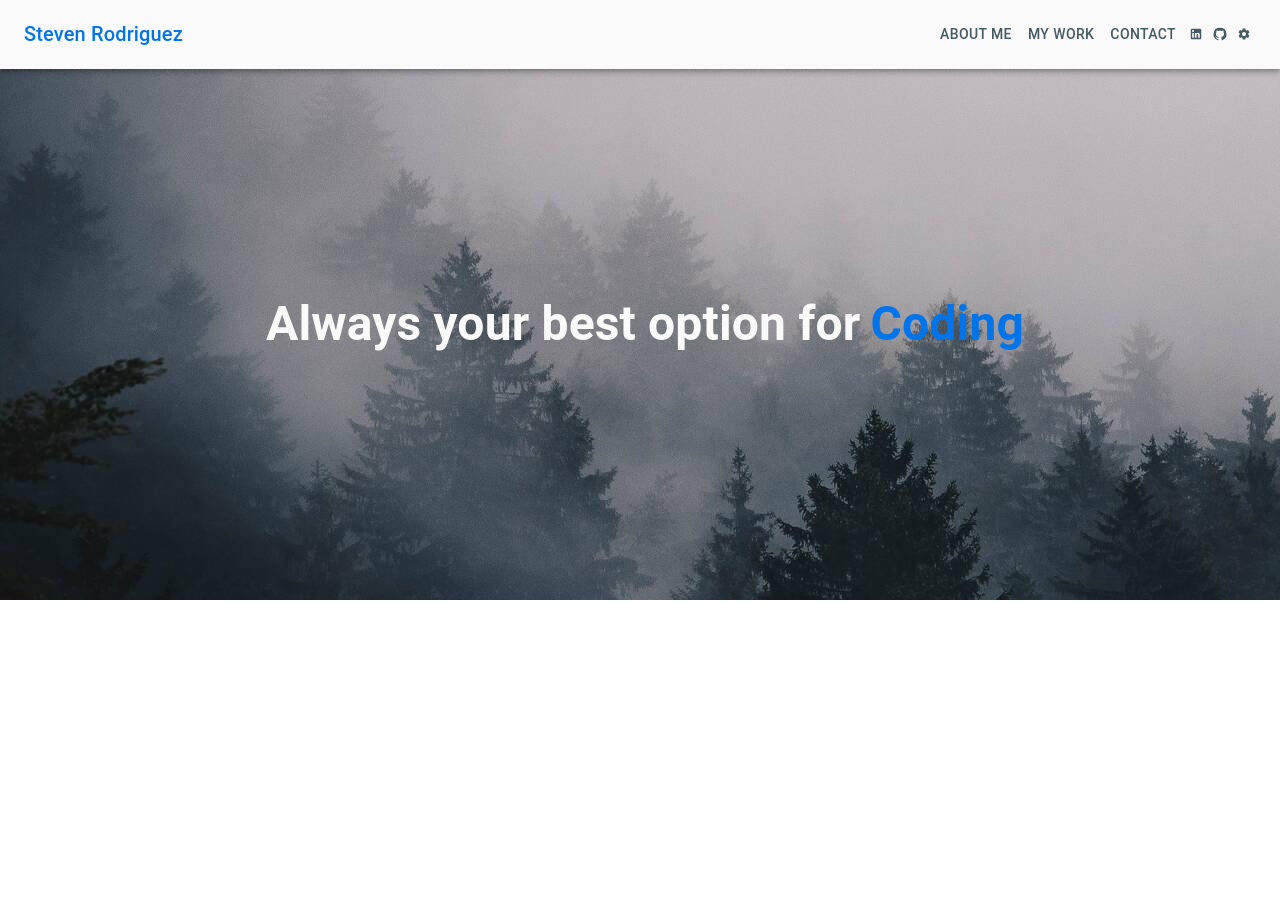
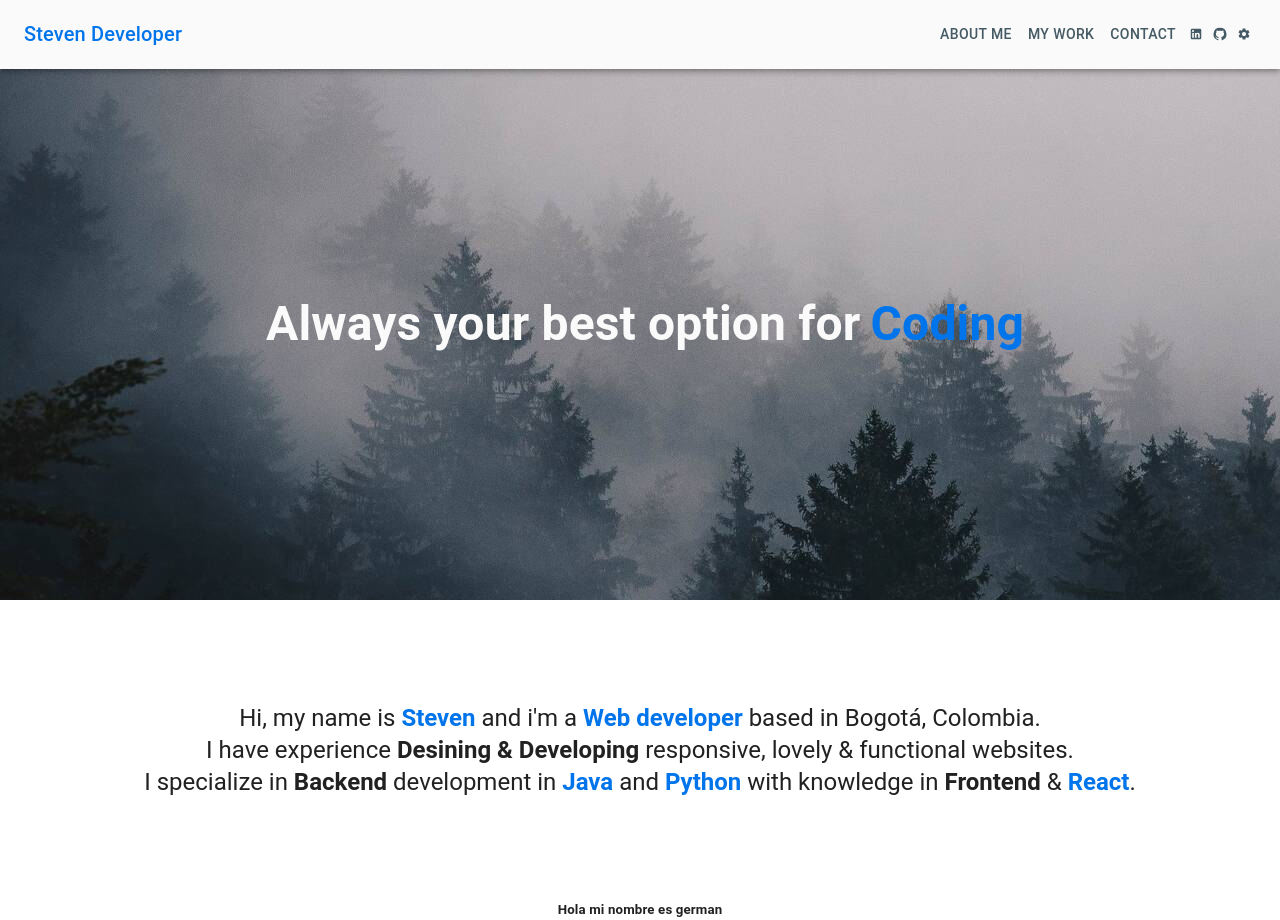
Before and after one commit to Steven-Rodriguez-git/portfolio-web-dev, a React (Create React App) app: page / in a window 1280 px wide. Before the commit the page ends 800 px from the top, so only its background shows below. Built offline with nearby package versions, Linux system fonts and the light colour scheme.

Commit message:
add page home

```diff
--- a/src/App.js
+++ b/src/App.js
@@ -1,6 +1,7 @@
 import "./App.css";
 import Home from "./components/home/pages/Home";
 import NavBar from "./components/navbar/NavBar";
+import Footer from "./components/footer/Footer";
 
 
 
@@ -9,6 +10,7 @@ function App() {
     <div>
       <NavBar/>
       <Home/>
+      <Footer/>
     </div>
 
   );
--- /dev/null
+++ b/src/components/footer/Footer.js
@@ -0,0 +1,18 @@
+import * as React from 'react';
+import CssBaseline from '@mui/material/CssBaseline';
+import Container from '@mui/material/Container';
+
+
+const Footer = () =>
+{
+    return(
+        <React.Fragment>
+      <CssBaseline />
+      <Container fixed>
+        <h5><center> Hola mi nombre es german </center></h5>
+      </Container>
+    </React.Fragment>
+    );
+}
+
+export default Footer;
--- a/src/components/home/components/CenterHead.css
+++ b/src/components/home/components/CenterHead.css
@@ -43,7 +43,6 @@
 
   .importantText {
     color: #0075eb!important;
-
     font-weight: bold;
     font-size: 3rem;
     margin-left: 10px;
--- a/src/components/home/components/CenterHead.js
+++ b/src/components/home/components/CenterHead.js
@@ -3,7 +3,6 @@ import "./CenterHead.css";
 import * as React from "react";
 import CssBaseline from "@mui/material/CssBaseline";
 import Box from "@mui/material/Box";
-import Container from "@mui/material/Container";
 
 const CenterHead = () => {
   return (
--- /dev/null
+++ b/src/components/home/components/CenterText.css
@@ -0,0 +1,14 @@
+
+.text{
+
+    width: 100%;
+    min-height: 300px;
+    display: flex !important;
+    align-items: center;
+    justify-content: center;
+    text-align: center;
+}
+.blueText {
+    color: #0075eb!important;
+    font-weight: bold;
+  }
--- /dev/null
+++ b/src/components/home/components/CenterText.js
@@ -0,0 +1,36 @@
+import * as React from "react";
+import "./CenterText.css";
+import CssBaseline from "@mui/material/CssBaseline";
+import Container from "@mui/material/Container";
+import { Typography } from "@mui/material";
+import Grid from "@mui/material/Grid";
+
+const CenterText = () => {
+  return (
+    <React.Fragment>
+      <CssBaseline />
+      <Container fixed className="text">
+        <Grid
+          container
+          direction="column"
+          justifyContent="center"
+          alignItems="center"
+          sx={{marginBottom:{xs:"40%",md:"0"},marginTop:{xs:"40%",md:"0"}}}
+        >
+          <Typography variant="h5">
+            Hi, my name is <span className="blueText">Steven</span> and i'm a <span className="blueText">Web developer </span>  based
+            in Bogotá, Colombia.
+          </Typography>
+          <Typography variant="h5">
+            I have experience <b>Desining & Developing</b> responsive, lovely & functional websites.
+          </Typography>
+          <Typography variant="h5">
+            I specialize in <b>Backend</b> development in <span className="blueText">Java</span> and <span className="blueText">Python</span> with knowledge in <b>Frontend</b> & <span className="blueText">React</span>.
+          </Typography>
+        </Grid>
+      </Container>
+    </React.Fragment>
+  );
+};
+
+export default CenterText;
--- a/src/components/home/pages/Home.js
+++ b/src/components/home/pages/Home.js
@@ -1,9 +1,11 @@
 import CenterHead from "../components/CenterHead";
+import CenterText from "../components/CenterText";
 
 const Home = () => {
     return (
     <div>
         <CenterHead/>
+        <CenterText/>
       </div>
     );
   };
--- a/src/components/navbar/NavBar.js
+++ b/src/components/navbar/NavBar.js
@@ -33,7 +33,7 @@ const NavBar = () => {
             className='tertiaryPalete'
             sx={{flexGrow: 1, mr: 2, display: { xs: 'none', md: 'flex' } }}
           >
-            Steven Rodriguez
+            Steven Developer
           </Typography>
 
           <Box sx={{ display: { xs: 'flex', md: 'none' } }}>
@@ -80,7 +80,7 @@ const NavBar = () => {
             className='tertiaryPalete'
             sx={{ flexGrow: 1,display: { xs: 'flex', md: 'none'}}}
           >
-            Steven Rodriguez
+            Steven Developer
           </Typography>
           <Box sx={{ flexGrow: 1, justifyContent:"flex-end", display: { xs: 'none', md: 'flex' } }}>
             {pages.map((page) => (
```
